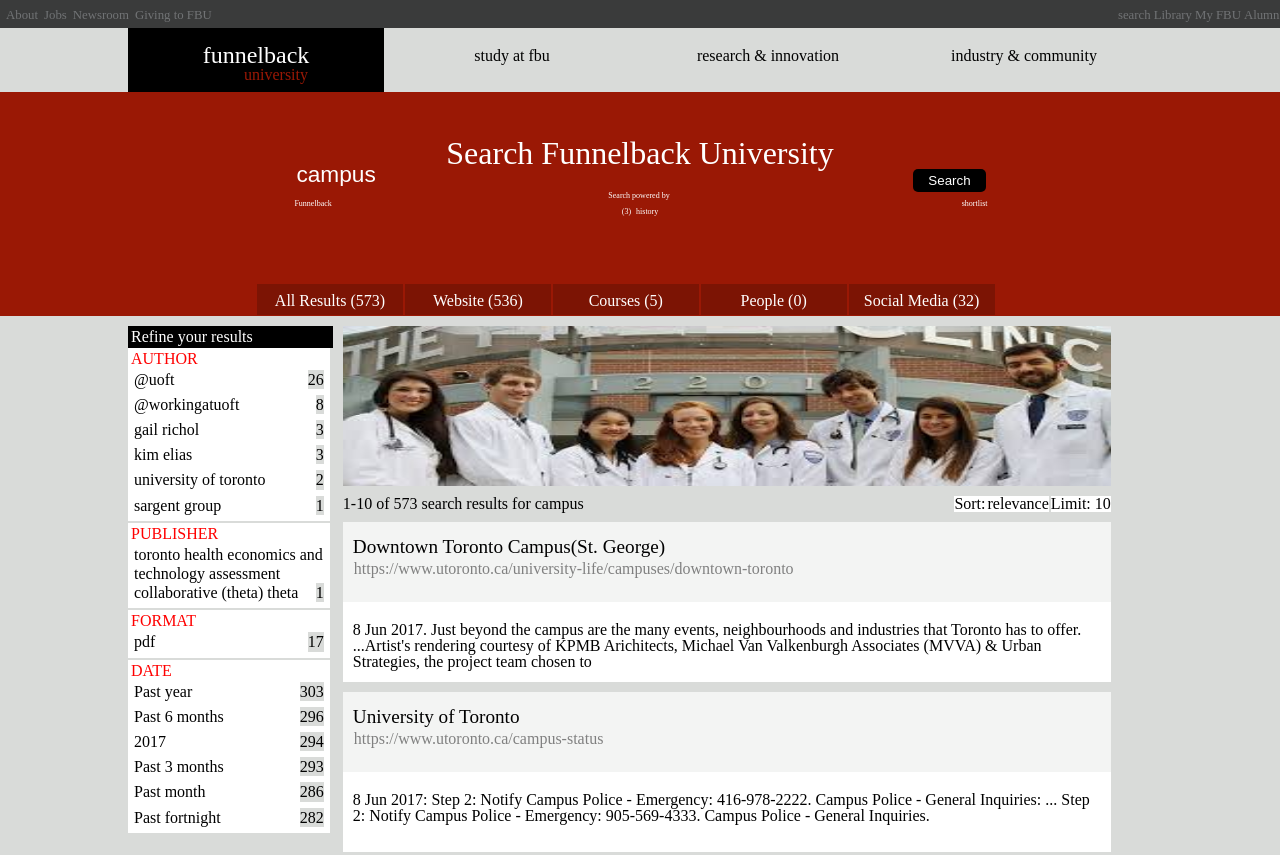
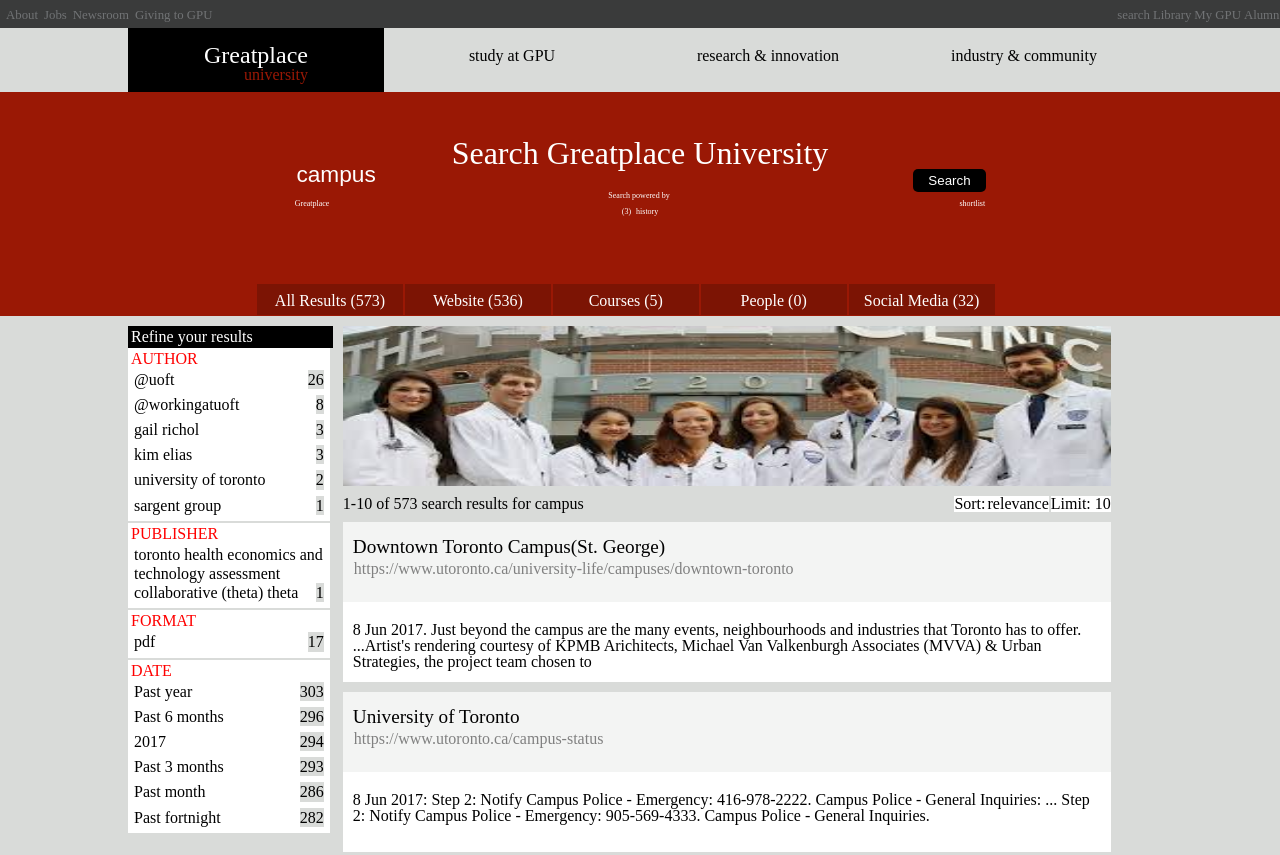
Before and after one commit to GLSea1979/demoFunB, a plain HTML site: page index.html in a window 1280 px wide. Shown: the top 855 px of the page. Drawn offline with Linux system fonts and the light colour scheme.

Commit message:
changed funnelback name to greatplace

```diff
--- a/index.html
+++ b/index.html
@@ -3,7 +3,7 @@
   <head>
     <meta charset="utf-8">
     <meta name="viewport" content="width=device-width,initial-scale=1">
-    <title>Funnelback University</title>
+    <title>Greatplace University</title>
     <link rel="stylesheet" href="reset.css">
     <link rel="stylesheet" href="style.css">
   </head>
@@ -14,33 +14,33 @@
           <li><a href="about.html">About</a></li>
           <li><a href="jobs.html">Jobs</a></li>
           <li><a href="newsroom.html">Newsroom</a></li>
-          <li><a href="giving.html">Giving to FBU</a></li>
+          <li><a href="giving.html">Giving to GPU</a></li>
         </ul>
         <ul class="pn-beta">
           <li><a href="alumni">Alumni</a></li>
-          <li><a href="myfbu">My FBU</a></li>
+          <li><a href="myGPU">My GPU</a></li>
           <li><a href="library">Library</a></li>
           <li><a href="results">search</a></li>
         </ul>
       </div>
       <nav>
         <div class="logo">
-          <span class="logo-alpha"><strong>funnelback</strong></span><span class="logo-beta">university</span>
+          <span class="logo-alpha"><strong>Greatplace</strong></span><span class="logo-beta">university</span>
         </div>
         <ul class="about-menu">
-          <li>study at fbu</li>
+          <li>study at GPU</li>
           <li>research & innovation</li>
           <li>industry & community</li>
         </ul>
       </nav>
       <div class="search-nav">
         <div class="search-nav-field">
-          <h2>Search Funnelback University</h2>
+          <h2>Search Greatplace University</h2>
           <div class="snf-inputs">
             <input type="text" placeholder="campus">
             <button type="button" name="button">Search</button>
 
-            <div class="search-label"><span class="sl-alpha">Search powered by Funnelback</span><span class="sl-beta">shortlist (3)</span><span>history</span></div>
+            <div class="search-label"><span class="sl-alpha">Search powered by Greatplace</span><span class="sl-beta">shortlist (3)</span><span>history</span></div>
           </div>
 
         </div>
@@ -188,9 +188,9 @@
         <ul class="footer-ul">
           <li>
             <ul class="footer-lists"><span>Contact</span>
-              <li>Funnelback University</li>
-              <li>1. Funnelback Road</li>
-              <li>Funnelback, FB 12345</li>
+              <li>Greatplace University</li>
+              <li>1. Greatplace Road</li>
+              <li>Greatplace, FB 12345</li>
             </ul>
           </li>
           <li>
```
